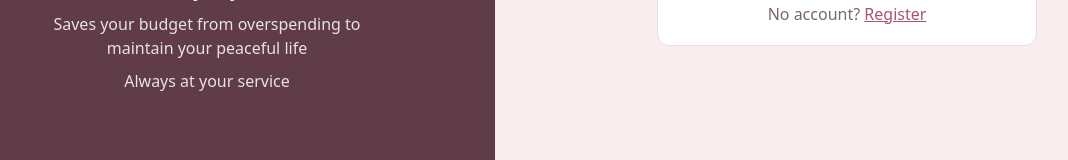
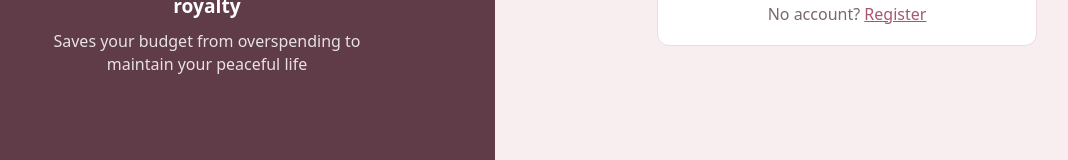
Before and after one commit to khushimishra-26/Expense-Tracker, a React (Vite) app in the folder frontend/: page /login in a window 1280 px wide. Shown: the part 522-682 px from the top of the page, without its empty margins (81-1149 px from the left). Built offline with nearby package versions, Linux system fonts and the light colour scheme; no server answers.

Commit message:
Login page edit

```diff
--- a/frontend/src/components/AuthBrand.jsx
+++ b/frontend/src/components/AuthBrand.jsx
@@ -8,7 +8,6 @@ export default function AuthBrand() {
       <h1 className="brand-name">Budgeteer</h1>
       <p className="tagline tagline-main">Serving the nation - From paupers to royalty</p>
       <p className="tagline">Saves your budget from overspending to maintain your peaceful life</p>
-      <p className="tagline">Always at your service</p>
     </section>
   );
 }
```
